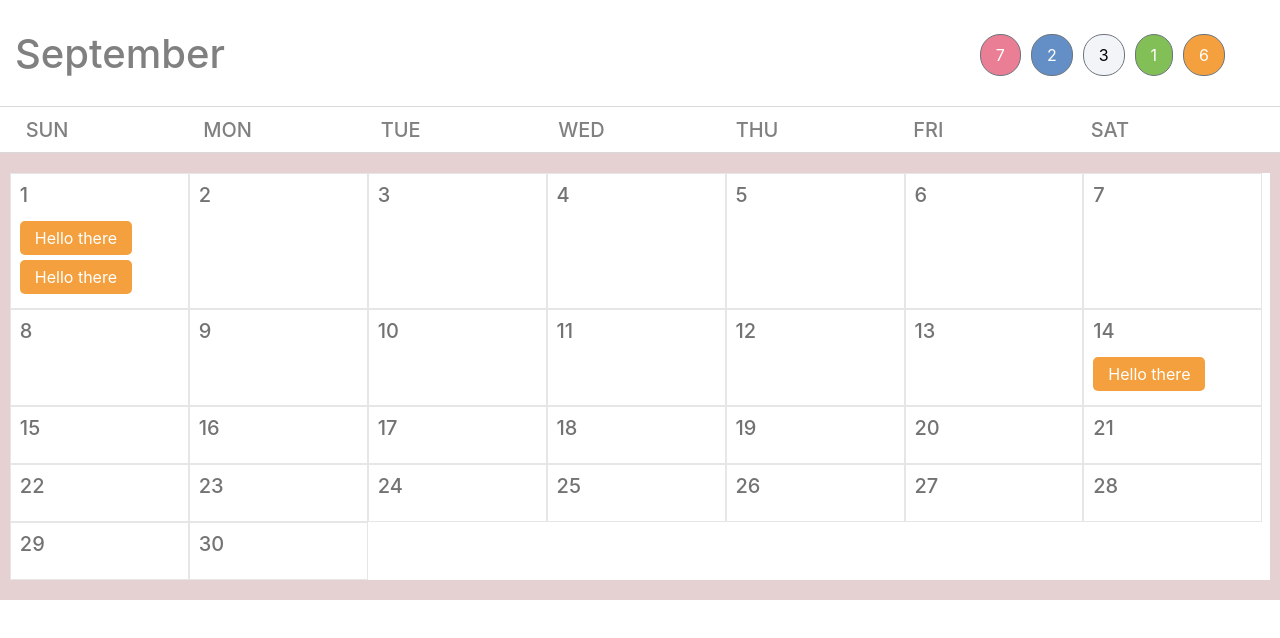
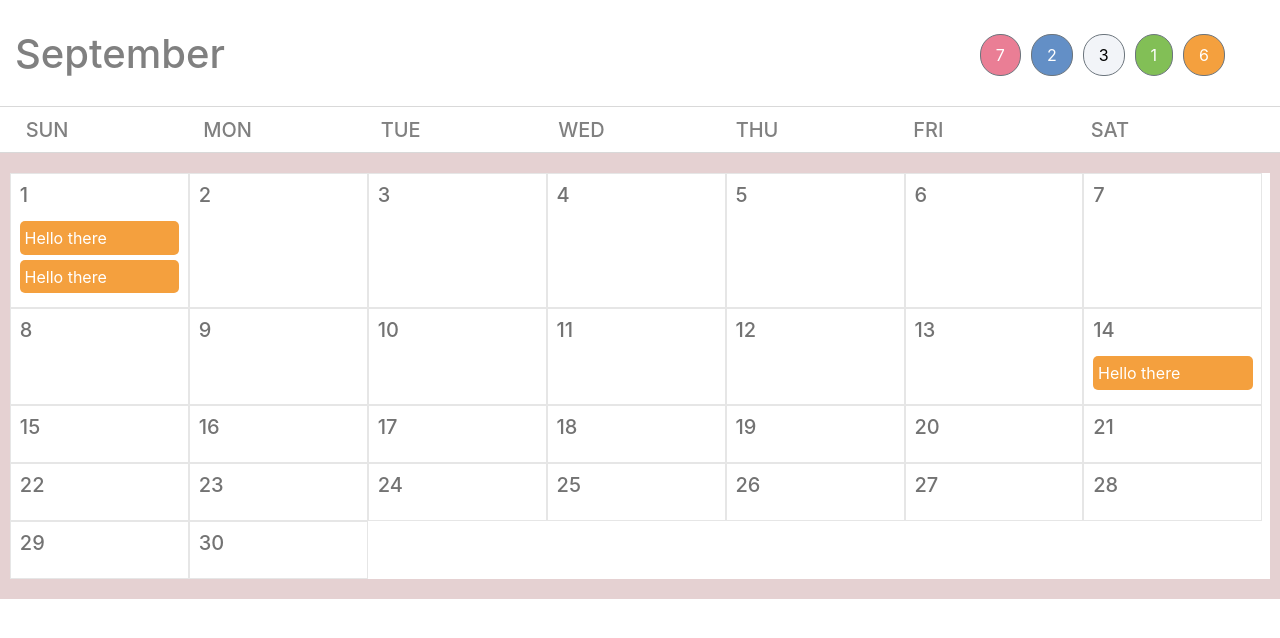
Before and after one commit to fai-sal/event-calendar, a React (Create React App) app: page / in a window 1280 px wide. Shown: the top 638 px of the page. Built offline with nearby package versions, Linux system fonts and the light colour scheme.

Commit message:
styling of date fixed

```diff
--- a/src/styles/tasks.css
+++ b/src/styles/tasks.css
@@ -1,7 +1,7 @@
 .taskInCalender{
-    padding: 5px;
-    padding-left: 15px;
-    padding-right: 15px;
+    width: 100%;
+    padding: 3%;
+
     border-radius: 5px;
     margin-bottom:5px;
     word-break: normal;
```
